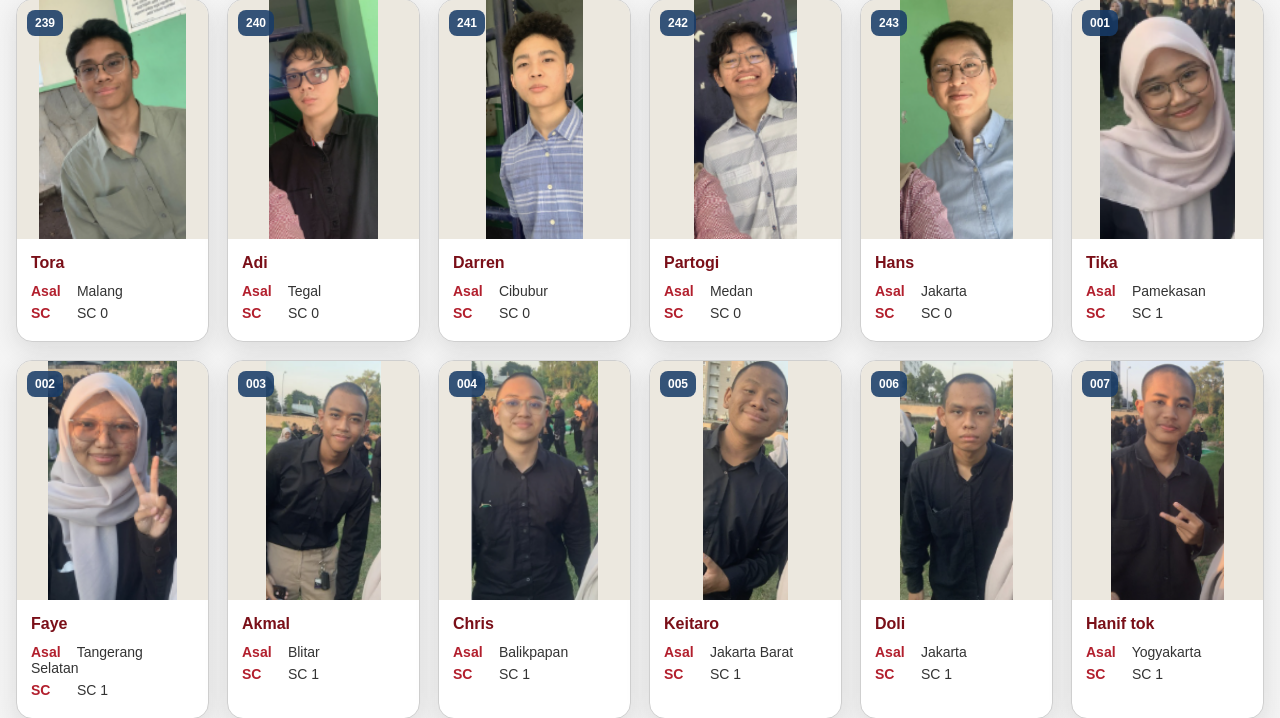
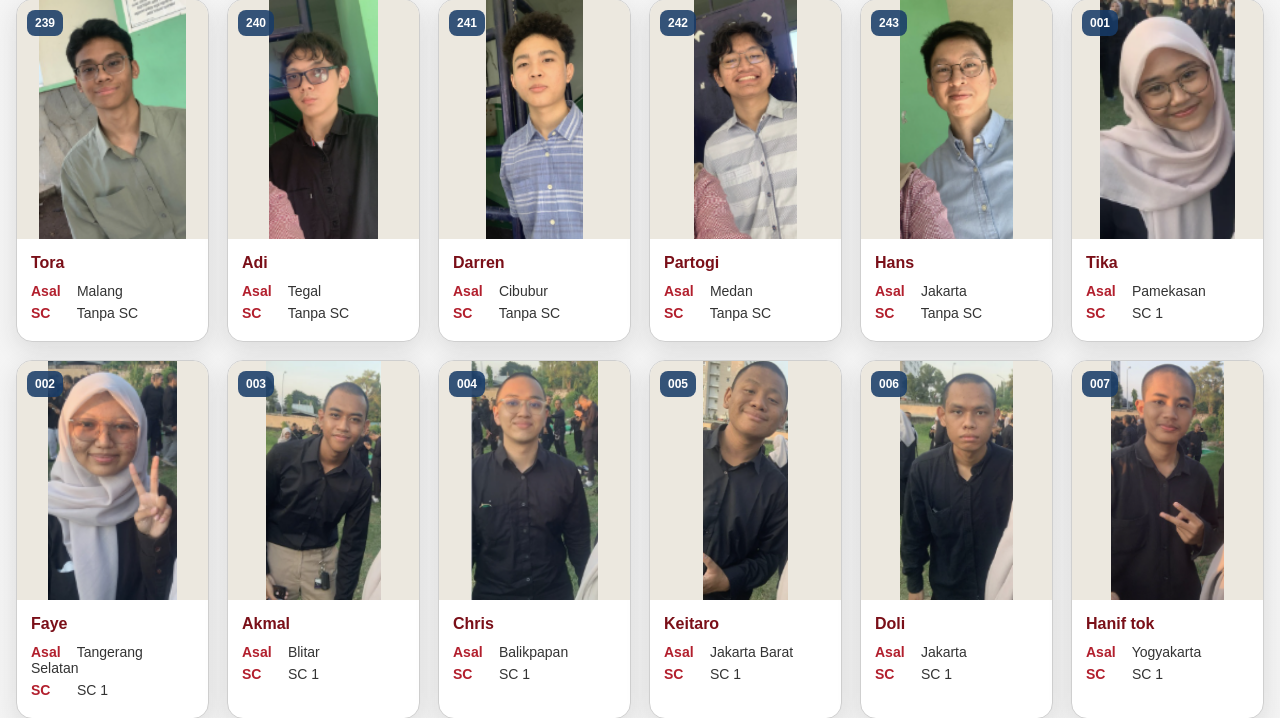
Before and after one commit to Chriskevn/angkatan-game, a Flask app: page / in a window 1280 px wide. Shown: the part 553-1271 px from the top of the page. Run offline with Flask 3, Linux system fonts and the light colour scheme.

Commit message:
Update index.html

```diff
--- a/templates/index.html
+++ b/templates/index.html
@@ -121,7 +121,11 @@
 
                         <p>
                             <span>SC</span>
-                            SC {{ p.sc }}
+                            {% if p.sc == "0" %}
+                                Tanpa SC
+                            {% else %}
+                                SC {{ p.sc }}
+                            {% endif %}
                         </p>
                     </div>
                 </article>
```
